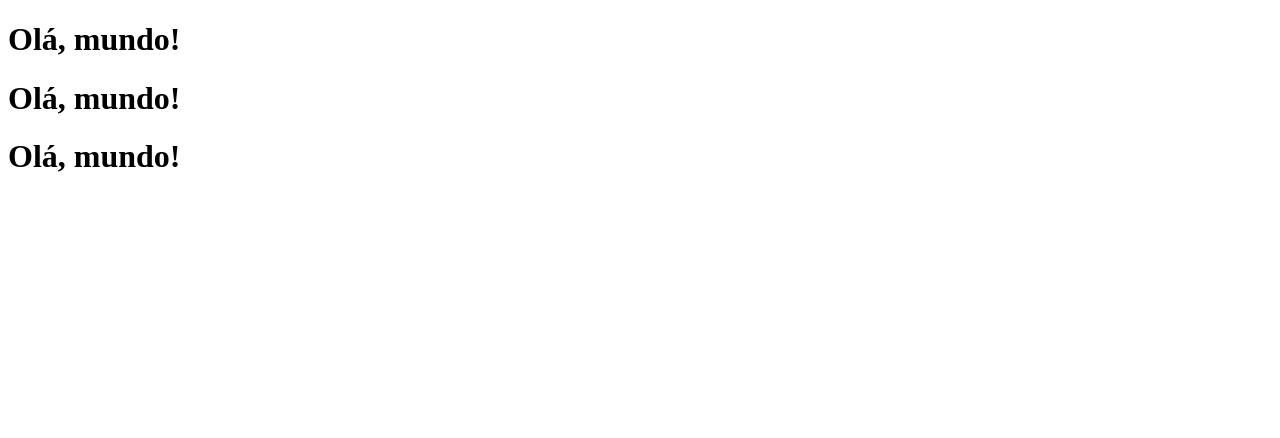
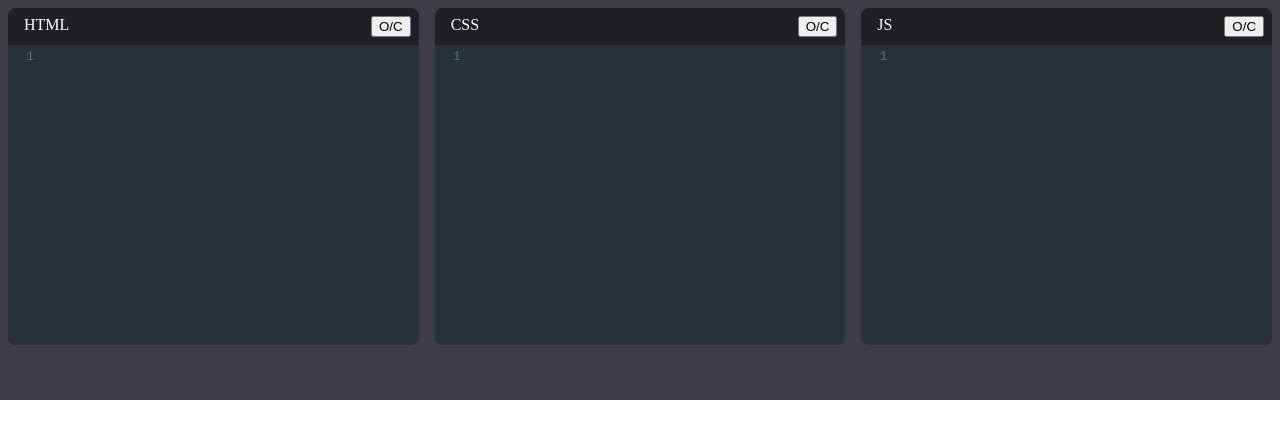
Before and after one commit to LuizEduardoCardozo/codepen-clone, a React (Create React App) app: page / in a window 1280 px wide. Shown: the top 438 px of the page. Built offline with nearby package versions, Linux system fonts and the light colour scheme.

Commit message:
add: editor component

```diff
--- a/package.json
+++ b/package.json
@@ -10,7 +10,9 @@
     "@types/node": "^12.0.0",
     "@types/react": "^16.9.0",
     "@types/react-dom": "^16.9.0",
+    "codemirror": "^5.57.0",
     "react": "^16.13.1",
+    "react-codemirror2": "^7.2.1",
     "react-dom": "^16.13.1",
     "react-scripts": "3.4.3",
     "typescript": "~3.7.2"
@@ -35,5 +37,8 @@
       "last 1 firefox version",
       "last 1 safari version"
     ]
+  },
+  "devDependencies": {
+    "@types/react-codemirror": "^1.0.3"
   }
 }
--- a/src/App.tsx
+++ b/src/App.tsx
@@ -1,16 +1,51 @@
-import React from 'react';
+import React, { useState } from 'react';
 
 import Editor from './components/Editor/index';
 
+import './styles.css';
+
 function App() {
+
+  const [ html, setHtml ] = useState("");
+  const [ javaScript, setJavaScript ] = useState("");
+  const [ css, setCss ] = useState("");
+
   return (
     <>
-
       <div className="pane top-pane">
 
-        <Editor />
-        <Editor />
-        <Editor />
+        <Editor
+          displayNome="HTML"
+          language="xml"
+          value={html}
+          handleChange={
+            ( editor: any, data: any, value: any ) => {
+              setHtml(value);
+            }
+          }
+          />
+
+        <Editor
+          displayNome="CSS"
+          language="css"
+          value={css}
+          handleChange={
+            ( editor: any, data: any, value: any ) => {
+              setCss(value);
+            }
+          }
+          />
+
+          <Editor
+            displayNome="JS"
+            language="javascript"
+            value={javaScript}
+            handleChange={
+              ( editor: any, data: any, value: any ) => {
+                setJavaScript(value);
+              }
+            }
+            />
 
       </div>
 
@@ -26,7 +61,6 @@ function App() {
 
         </iframe>
       </div>
-
     </>
   );
 }
--- a/src/components/Editor/index.tsx
+++ b/src/components/Editor/index.tsx
@@ -1,10 +1,48 @@
 import React from 'react';
 
-export default function Editor() {
+import 'codemirror/lib/codemirror.css';
+
+import 'codemirror/theme/material.css';
+
+import 'codemirror/mode/xml/xml';
+import 'codemirror/mode/javascript/javascript';
+import 'codemirror/mode/css/css';
+
+import { Controlled as ControlledEditor } from 'react-codemirror2';
+
+import './styles.css';
+
+interface EditorProps {
+    displayNome: String,
+    language: String,
+    handleChange: any,
+    value: any,
+}
+
+export default function Editor( props: EditorProps ) {
+
+    const { displayNome, language, handleChange, value } = props;
 
     return (
-        <div>
-            <h1>Olá, mundo!</h1>
+        <div className="editor-container">
+            <div className="editor-title">
+                { displayNome }
+                <button>O/C</button>
+            </div>
+                <ControlledEditor
+                    onBeforeChange={handleChange}
+                    value={value}
+                    className="code-mirror-wrapper"
+                    options={{
+                        lineWrapping: true,
+                        lint: true,
+                        mode: language,
+                        theme: "material",
+                        lineNumbers: true,
+                    }}
+                >
+
+                </ControlledEditor>
         </div>
     )
 
--- /dev/null
+++ b/src/styles.css
@@ -0,0 +1,37 @@
+body {
+    margin: 0;
+    padding: 0;
+    box-sizing: border-box;
+}
+
+.top-pane {
+    background: #3e3c44;
+}
+
+.pane {
+    height: 50vh;
+    display: flex;
+}
+
+.editor-container {
+    flex-grow: 1;
+    flex-basis: 0;
+    display: flex;
+    flex-direction: column;
+    padding: 0.5rem;
+    background: #3e3c44;
+}
+
+.editor-title {
+    display: flex;
+    justify-content: space-between;
+    background: #201f23;
+    color: white;
+    flex-direction: row;
+    padding: .5rem .5rem .5rem 1rem;
+    border-radius: .5rem .5rem 0 0;
+}
+
+.CodeMirror {
+    border-radius: 0 0 .5rem .5rem;
+}
```
Also changed, not shown: src/components/Editor/styles.css (added), 1 other file (tests, documents, lock files or other folders).
